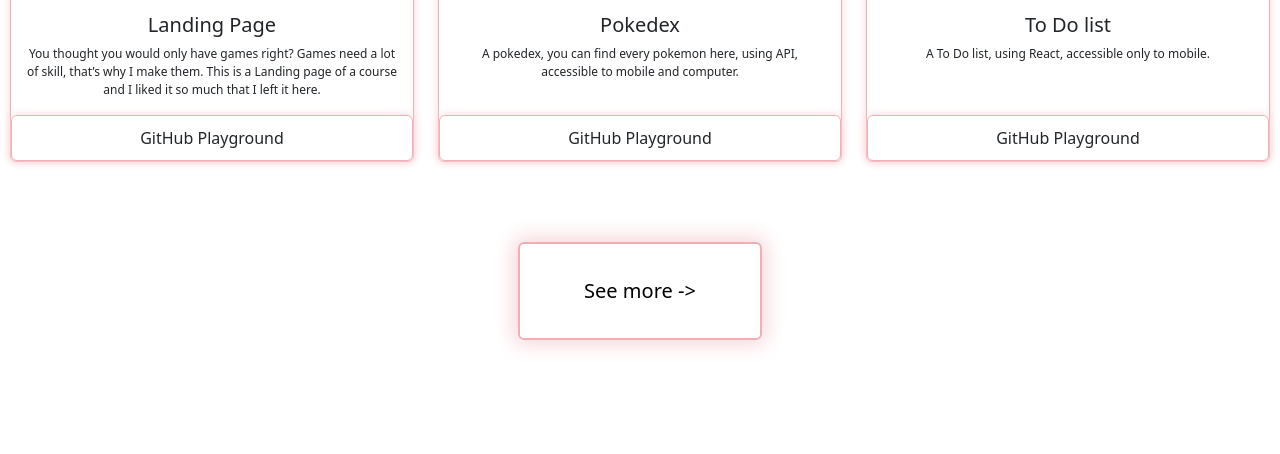
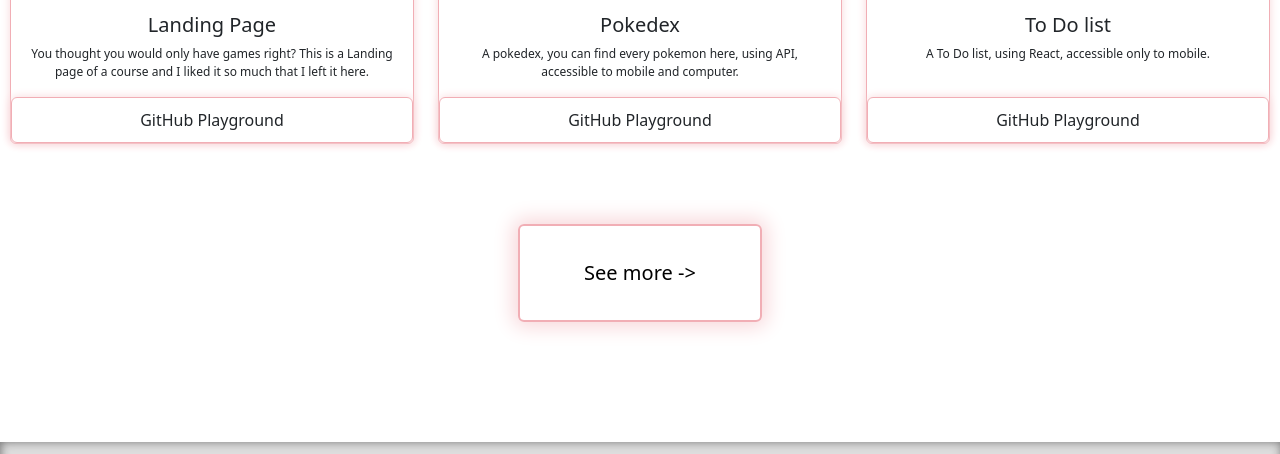
Before and after one commit to Munique-Feitoza/Portifolio, a plain HTML site: page index.html in a window 1280 px wide. Shown: the part 2476-2930 px from the top of the page. Drawn offline with nearby package versions, Linux system fonts and the light colour scheme.

Commit message:
update index.html

```diff
--- a/index.html
+++ b/index.html
@@ -102,7 +102,7 @@
           <img src="./src/images/landing_page.jpg" class="card-img-top img-fluid" alt="...">
           <div class="card-body">
             <h5 class="card-title">Landing Page</h5>
-            <p class="card-text">You thought you would only have games right? Games need a lot of skill, that’s why I make them. This is a Landing page of a course and I liked it so much that I left it here.</p>
+            <p class="card-text">You thought you would only have games right? This is a Landing page of a course and I liked it so much that I left it here.</p>
           </div>
           <a href="https://munique-feitoza.github.io/trilha-css-desafio-01/" class="btn btn-outline-dark">GitHub Playground</a>
         </div>
```
